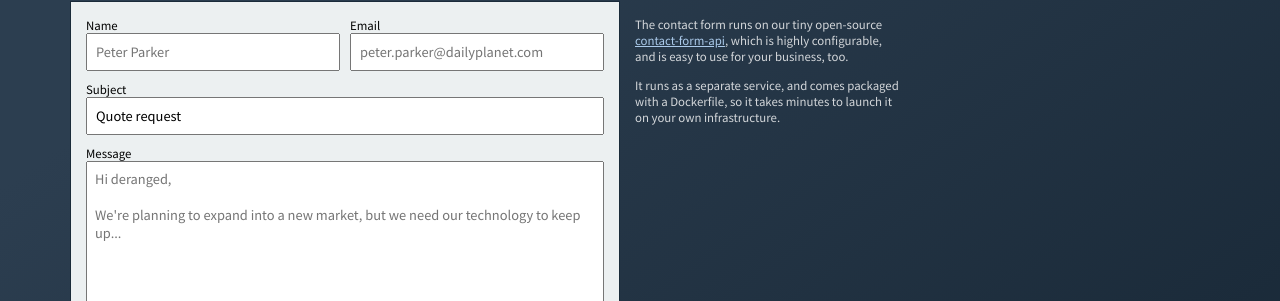
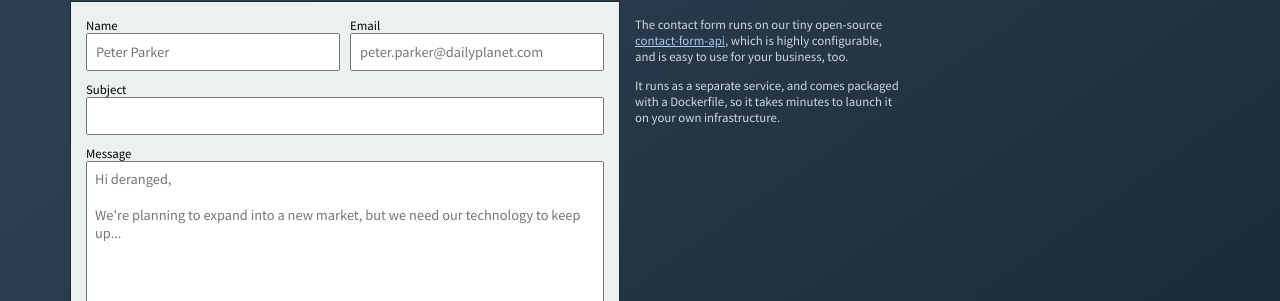
Before and after one commit to derangeddk/deranged.dk, a Jekyll site: the page built from product-pages/get-started-right.html, in a window 1280 px wide. Shown: the part 4123-4424 px from the top of the page. Built offline with Jekyll 4.4.1, drawn with Linux system fonts in a browser that asks for light colours.

Commit message:
Add support for setting subject when including get_in_touch

```diff
--- a/_includes/get_a_quote.html
+++ b/_includes/get_a_quote.html
@@ -35,7 +35,7 @@
                 </div>
                 <label for="subject">
                     <span>Subject</span>
-                    <input type="text" name="subject" value="Quote request" placeholder="Quote request">
+                    <input type="text" name="subject" value="{{ include.subject || '' }}" placeholder="{{ include.subject || 'Subject' }}">
                 </label>
                 <label for="message">
                     <span>Message</span>
--- a/fix-google-analytics/index.html
+++ b/fix-google-analytics/index.html
@@ -107,4 +107,4 @@ TODO:
 - blog post: hvordan fungerer vores google analytics proxy service/hvordan lever vi op til deres anbefalinger
 -->
 
-{% include get_a_quote.html title='Kontakt os' hide_pitch='true' %}
+{% include get_a_quote.html title='Kontakt os' hide_pitch='true' subject='Fix mine analytics' %}
--- a/index.html
+++ b/index.html
@@ -288,4 +288,4 @@ title: Let's start building your software ➟ deranged
     </section>
 </section>
 
-{% include get_a_quote.html %}
+{% include get_a_quote.html subject='Quote request' %}
```
